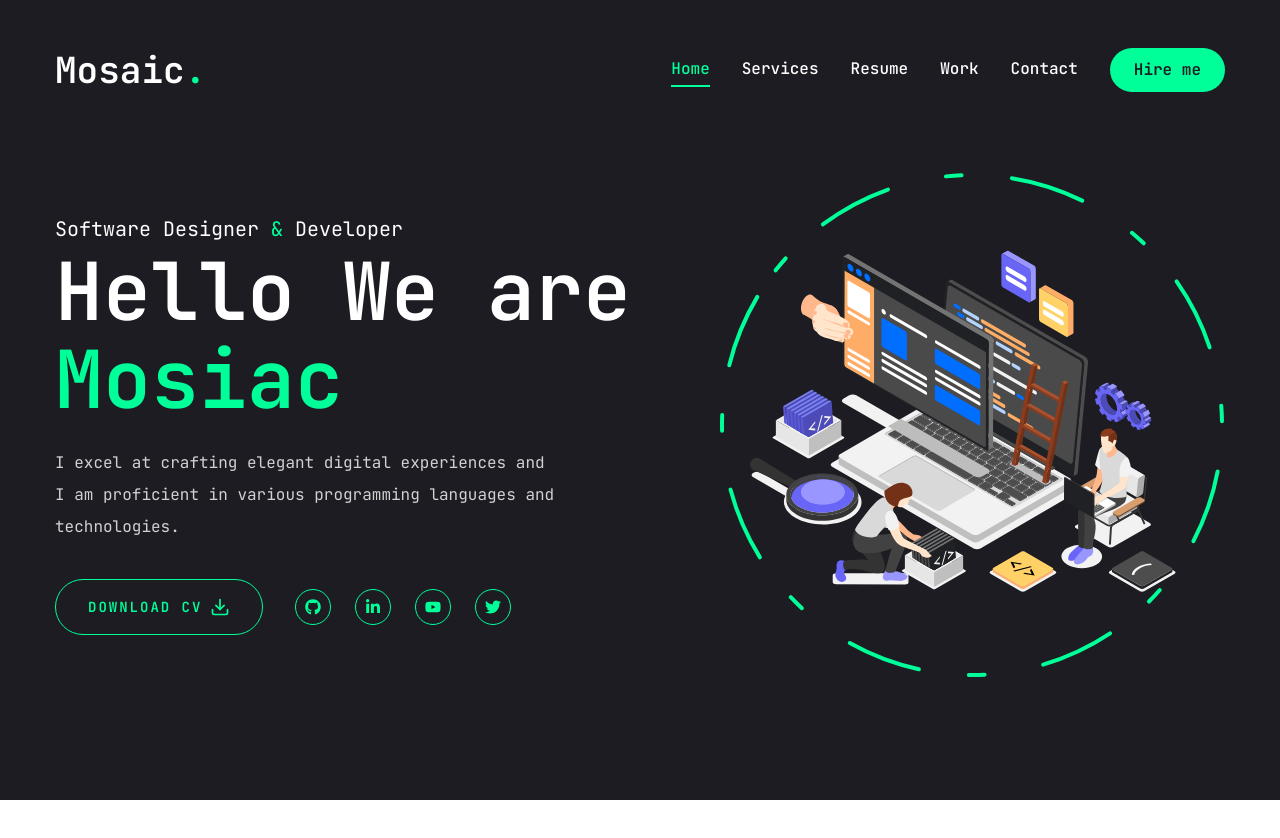
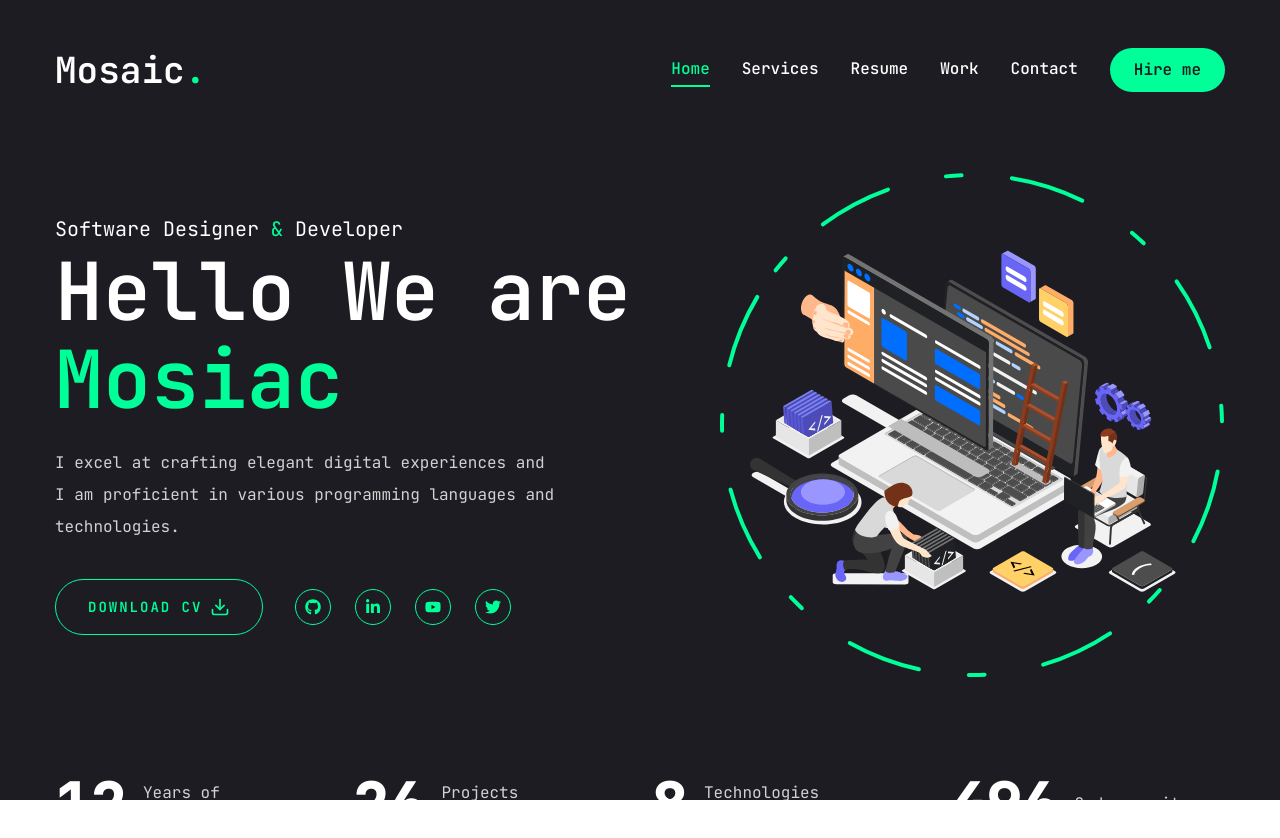
Before and after one commit to MosiacDesigns/mosaic-portfolio, a Next.js app: page / in a window 1280 px wide. Shown: the top 838 px of the page. Before the commit the page ends 800 px from the top, so only its background shows below. Built offline with nearby package versions, Linux system fonts and the light colour scheme.

Commit message:
chore: completing home page

```diff
--- a/package.json
+++ b/package.json
@@ -21,6 +21,7 @@
     "lucide-react": "^0.453.0",
     "next": "14.2.15",
     "react": "^18",
+    "react-countup": "^6.5.3",
     "react-dom": "^18",
     "react-icons": "^5.3.0",
     "tailwind-merge": "^2.5.4",
--- a/src/app/globals.css
+++ b/src/app/globals.css
@@ -5,7 +5,6 @@
 @layer utilities {
   .bg-primary {
     background-color: theme('colors.primary');
-    /* Using the primary color from Tailwind config */
   }
 }
 
--- a/src/app/page.tsx
+++ b/src/app/page.tsx
@@ -1,6 +1,7 @@
 import { Button } from "@/components/ui/button";
 import Socials from "@/components/Socials";
 import Photo from "@/components/Photo";
+import Stats from "@/components/Stats";
 import { FiDownload } from "react-icons/fi";
 
 const Home = () => {
@@ -46,6 +47,7 @@
           </div>
         </div>
       </div>
+      <Stats />
     </section>
   );
 };
--- /dev/null
+++ b/src/components/Stats.jsx
@@ -0,0 +1,55 @@
+"use client";
+import React from "react";
+import CountUp from "react-countup";
+
+const stats = [
+  {
+    num: 12,
+    text: "Years of experience",
+  },
+  {
+    num: 26,
+    text: "Projects completed",
+  },
+  {
+    num: 8,
+    text: "Technologies mastered",
+  },
+  {
+    num: 500,
+    text: "Code commits",
+  },
+];
+
+export default function Stats() {
+  return (
+    <section className="pt-4 pb-12 xl:pt-0 xl:pb-0">
+      <div className="container mx-auto">
+        <div className="flex flex-wrap gap-6 max-w-[80vw] mx-auto xl:max-w-none">
+          {stats.map((item, index) => {
+            return (
+              <div
+                key={index}
+                className="flex-1 flex gap-4 items-center justify-center xl:justify-start"
+              >
+                <CountUp
+                  end={item.num}
+                  duration={5}
+                  delay={2}
+                  className="text-4xl xl:text-6xl font-extrabold"
+                />
+                <p
+                  className={`${
+                    item.text.length < 15 ? "max-2-[100px]" : "max-w-[150px]"
+                  } leading-snug text-white/80`}
+                >
+                  {item.text}
+                </p>
+              </div>
+            );
+          })}
+        </div>
+      </div>
+    </section>
+  );
+}
```
Also changed, not shown: 1 other file (tests, documents, lock files or other folders).
